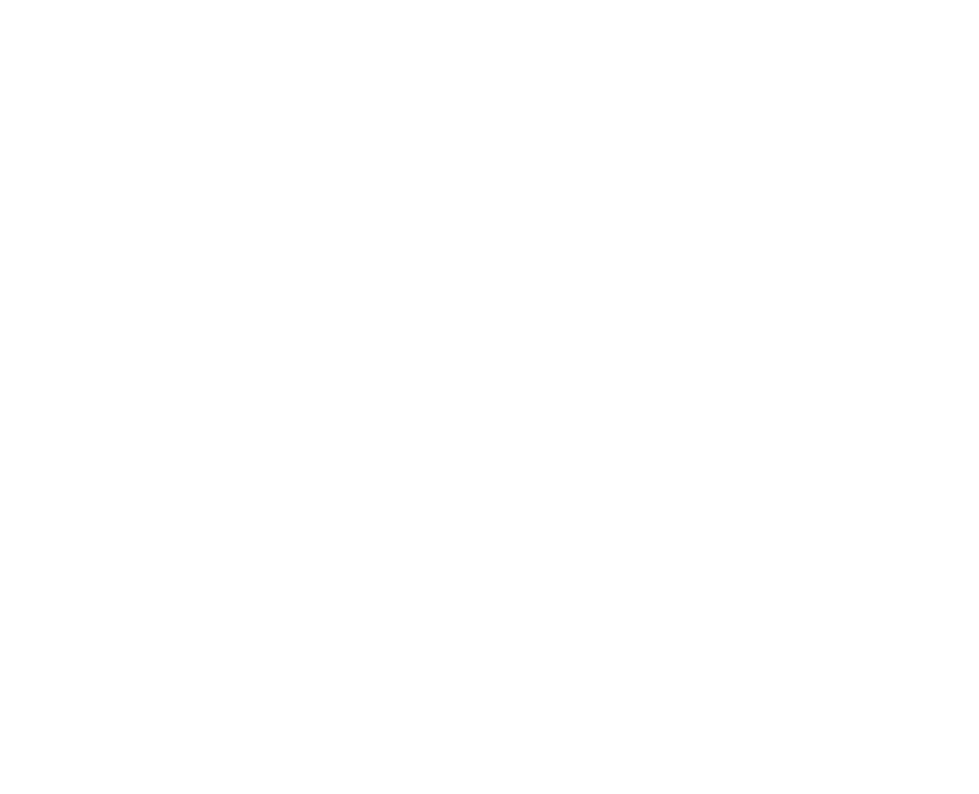
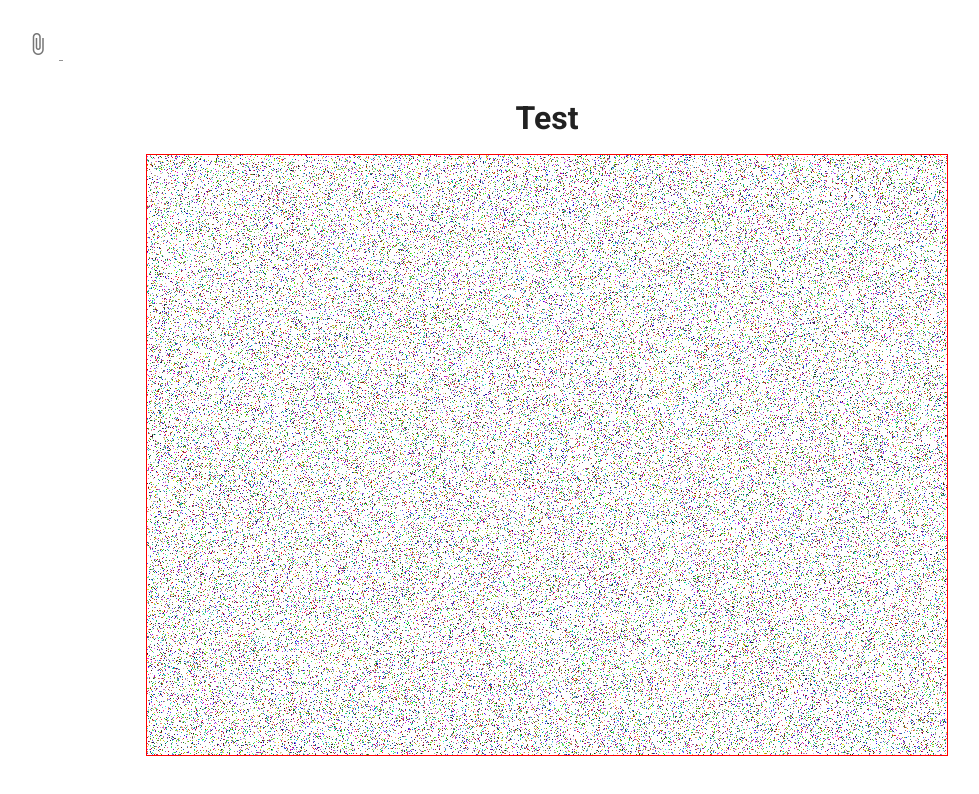
Before and after one commit to mexomagno/stereogramaxo-web, a Vue app: page / in a window 1280 px wide. Shown: the top 794 px of the page, without its empty margins (93-1072 px from the left). Built offline with nearby package versions, Linux system fonts and the light colour scheme.

Commit message:
Drawing in canvas

```diff
--- a/src/App.vue
+++ b/src/App.vue
@@ -1,15 +1,17 @@
 <template>
   <v-app>
     <v-main>
-      <v-container>
-
-      <settings-form />
-      <stereogram />
+      <v-container fluid>
+        <v-row justify="center">
+          <v-col cols="10">
+            <settings-form />
+            <stereogram />
+          </v-col>
+        </v-row>
       </v-container>
     </v-main>
   </v-app>
 </template>
-
 <script>
 import Stereogram from './components/Stereogram';
 import SettingsForm from './components/SettingsForm';
--- a/src/components/SettingsForm.vue
+++ b/src/components/SettingsForm.vue
@@ -1,12 +1,25 @@
 <template>
-  <div></div>
+  <v-container>
+    <v-row>
+      <image-selector />
+    </v-row>
+    <v-row justify="center" class="text-center">
+      <v-col>
+        <h1>Test</h1>
+      </v-col>
+    </v-row>
+  </v-container>
 </template>
 
 <script>
+import ImageSelector from './SettingsForm/ImageSelector'
+
 export default {
 
   name: 'SettingsForm',
-
+  components: {
+    ImageSelector
+  },
   data () {
     return {
 
--- /dev/null
+++ b/src/components/SettingsForm/ImageSelector.vue
@@ -0,0 +1,21 @@
+<template>
+  <div>
+  <v-file-input accept="image/*" label="Select depth map" />
+  </div>
+</template>
+
+<script>
+export default {
+
+  name: 'ImageSelector',
+
+  data () {
+    return {
+      image: null
+    }
+  }
+}
+</script>
+
+<style lang="css" scoped>
+</style>
--- a/src/components/Stereogram.vue
+++ b/src/components/Stereogram.vue
@@ -1,15 +1,61 @@
 <template>
-  <div></div>
+  <div class="text-center">
+    <canvas ref="canvas" :width="width" :height="height"></canvas>
+  </div>
 </template>
 <script>
 export default {
   name: 'Stereogram',
-  data () {
+  props: {
+    width: {
+      type: [String, Number],
+      default: 800
+    },
+    height: {
+      type: [String, Number],
+      default: 600
+    }
+  },
+  data() {
     return {
+      context: null
+    }
+  },
+  mounted() {
+    this.$nextTick().then(() => {
+      this.context = this.$refs.canvas.getContext('2d')
+      this.drawNoise()
+    })
+  },
+  methods: {
+    drawNoise(amount = 100000) {
+      this.context.clearRect(0, 0, this.width, this.height)
+
+      var id = this.context.getImageData(0, 0, this.width, this.height);
+      var pixels = id.data;
+
+      var t0 = new Date().getTime();
+
+      for (var i = 0; i < amount; ++i) {
+        var x = Math.floor(Math.random() * this.width);
+        var y = Math.floor(Math.random() * this.height);
+        var r = Math.floor(Math.random() * 256);
+        var g = Math.floor(Math.random() * 256);
+        var b = Math.floor(Math.random() * 256);
+        var off = (y * id.width + x) * 4;
+        pixels[off] = r;
+        pixels[off + 1] = g;
+        pixels[off + 2] = b;
+        pixels[off + 3] = 255;
+      }
+      this.context.putImageData(id, 0, 0);
     }
   }
 }
 </script>
 
 <style lang="css" scoped>
+canvas {
+  border: 1px solid red;
+}
 </style>
```
Also changed, not shown: .eslintrc.js (added).
